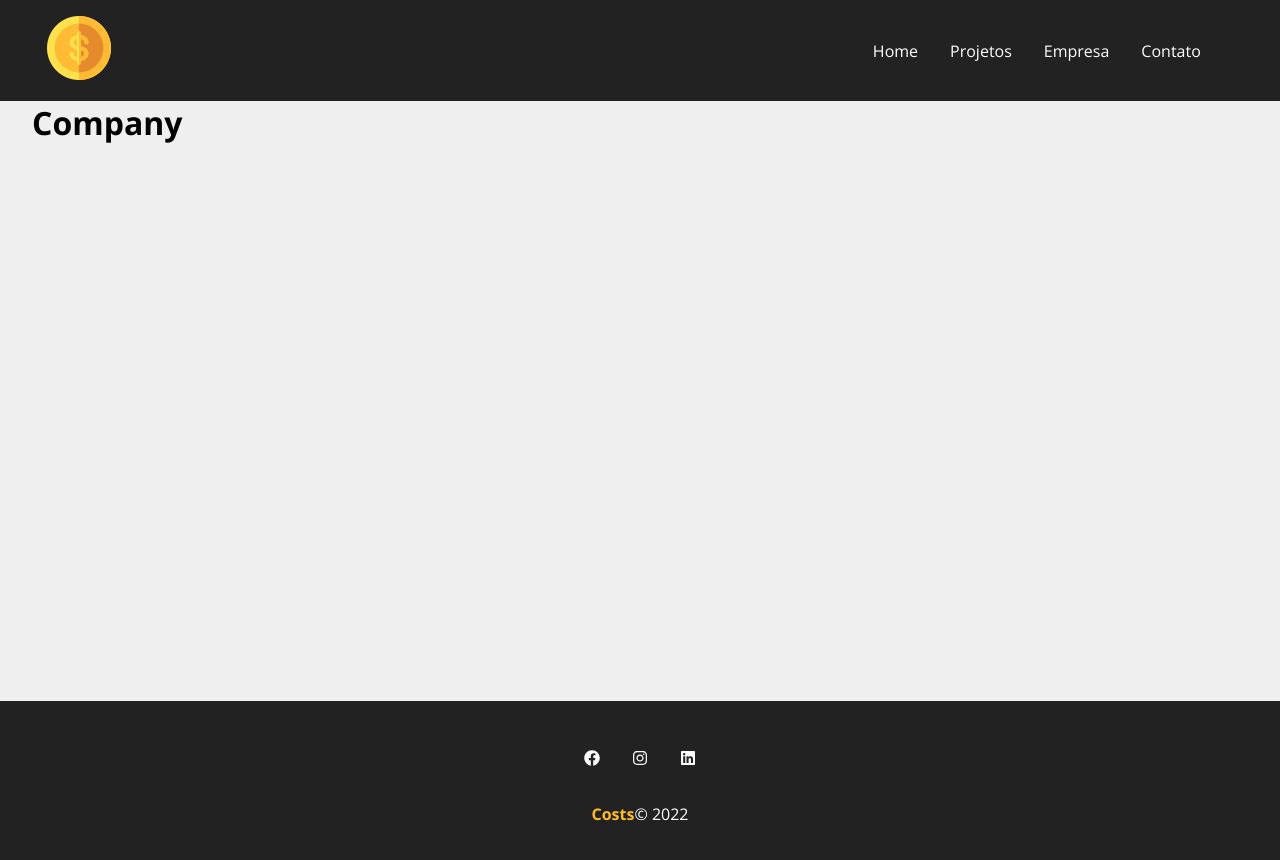
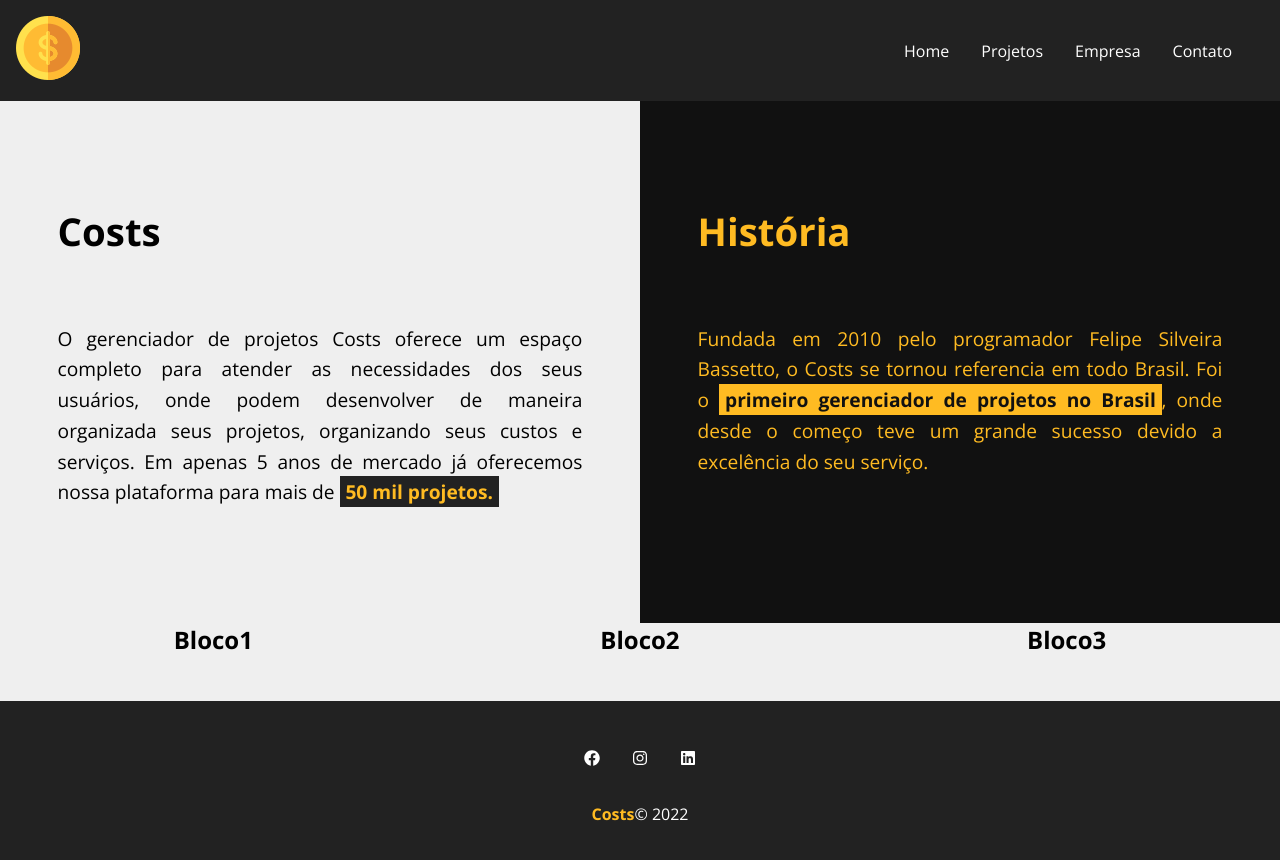
Before and after one commit to FeBassetto/Costs, a React (Create React App) app: page /company in a window 1280 px wide. Shown: the top 860 px of the page. Built offline with nearby package versions, Linux system fonts and the light colour scheme; the HTML template or start-up script is replaced by a standard one; a web font is replaced by a local one.

Commit message:
Company second child start

```diff
--- a/db.json
+++ b/db.json
@@ -1,15 +1,22 @@
 {
   "projects": [
     {
-      "name": "qualuqer",
-      "budget": "1321321312",
+      "name": "Front-end",
+      "budget": "20000",
       "category": {
-        "id": "1",
-        "name": "Infra"
+        "id": "3",
+        "name": "Design"
       },
-      "cost": 0,
-      "services": [],
-      "id": 2
+      "cost": 10000,
+      "services": [
+        {
+          "name": "React",
+          "cost": "10000",
+          "description": "Plataforma",
+          "id": "de45949f-490e-4bed-88d3-7ac11b6268b0"
+        }
+      ],
+      "id": 1
     }
   ],
   "categories": [
--- a/src/components/layout/Container/container.module.css
+++ b/src/components/layout/Container/container.module.css
@@ -1,5 +1,5 @@
 .container{
-    width: 95%;
+    width: 100%;
     display: flex;
     justify-content: space-between;
     margin: 0 auto;
--- a/src/components/pages/Company/company.js
+++ b/src/components/pages/Company/company.js
@@ -1,5 +1,5 @@
 import React from "react";
-
+import styles from './company.module.css'
 
 
 
@@ -8,9 +8,45 @@ const Company = () => {
 
 
 
-     return(
-        <h1>Company</h1>
-     )
+   return (
+      <section className={styles.company_container} >
+         <div className={styles.company_first_child_container}>
+            <div className={styles.company_costs}>
+               <h2>Costs</h2>
+               <p>
+                  O gerenciador de projetos Costs oferece um
+                  espaço completo para atender as necessidades
+                  dos seus usuários, onde podem desenvolver de
+                  maneira organizada seus projetos, organizando
+                  seus custos e serviços. Em apenas 5 anos de
+                  mercado já oferecemos nossa plataforma para mais
+                  de <span>50 mil projetos.</span>
+               </p>
+            </div>
+            <div className={styles.company_history}>
+               <h2>História</h2>
+               <p>
+                  Fundada em 2010 pelo programador Felipe
+                  Silveira Bassetto, o Costs se tornou referencia
+                  em todo Brasil. Foi o <span>primeiro gerenciador de
+                  projetos no Brasil</span>, onde desde o começo teve um
+                  grande sucesso devido a excelência do seu serviço.
+               </p>
+            </div>
+         </div>
+         <div className={styles.company_second_child_container}>
+            <div>
+               <h1>Bloco1</h1>
+            </div>
+            <div>
+               <h1>Bloco2</h1>
+            </div>
+            <div>
+               <h1>Bloco3</h1>
+            </div>
+         </div>
+      </section>
+   )
 
 }
 
--- /dev/null
+++ b/src/components/pages/Company/company.module.css
@@ -0,0 +1,56 @@
+.company_container{
+    width: 100%;
+    display: flex;
+    flex-direction: column;
+    align-items: center;
+}
+
+.company_first_child_container{
+    width: 100%;
+    display: flex;
+    flex-flow: row nowrap;
+    justify-content: space-between;
+}
+
+.company_first_child_container div{
+    width: 50%;
+    padding: 6em 3em;
+    line-height: 1.6em;
+    text-align: justify;
+    font-size: 1.2em;
+}
+
+.company_first_child_container div h2{
+    margin-bottom: 2em;
+    font-size: 2em;
+}
+
+.company_costs span{
+    font-weight: bold;
+    background-color: #222;
+    color: #ffbb22;
+    padding: .1em .3em;
+}
+
+.company_history{
+    background-color: rgb(17, 17, 17);
+    color: #ffbb22;
+}
+
+.company_history span{
+    background-color: #ffbb22;
+    color: rgb(17, 17, 17);
+    padding: .1em .3em;
+    font-weight: bolder;
+}
+
+.company_second_child_container{
+    display: flex;
+    flex-flow: row nowrap;
+    width: 100%;
+}
+
+.company_second_child_container div{
+    width: calc(100%/3);
+    text-align: center;
+}
```
